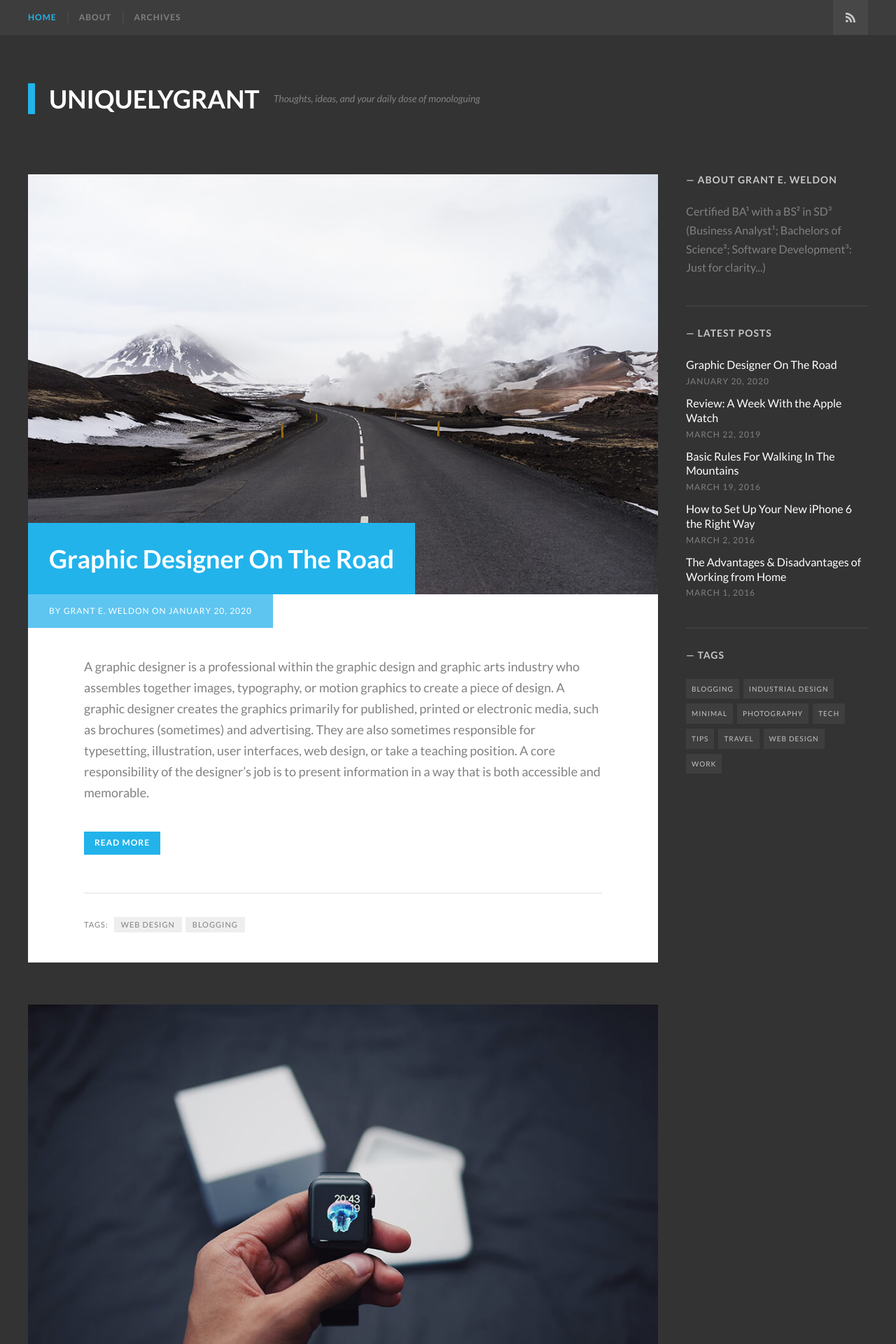
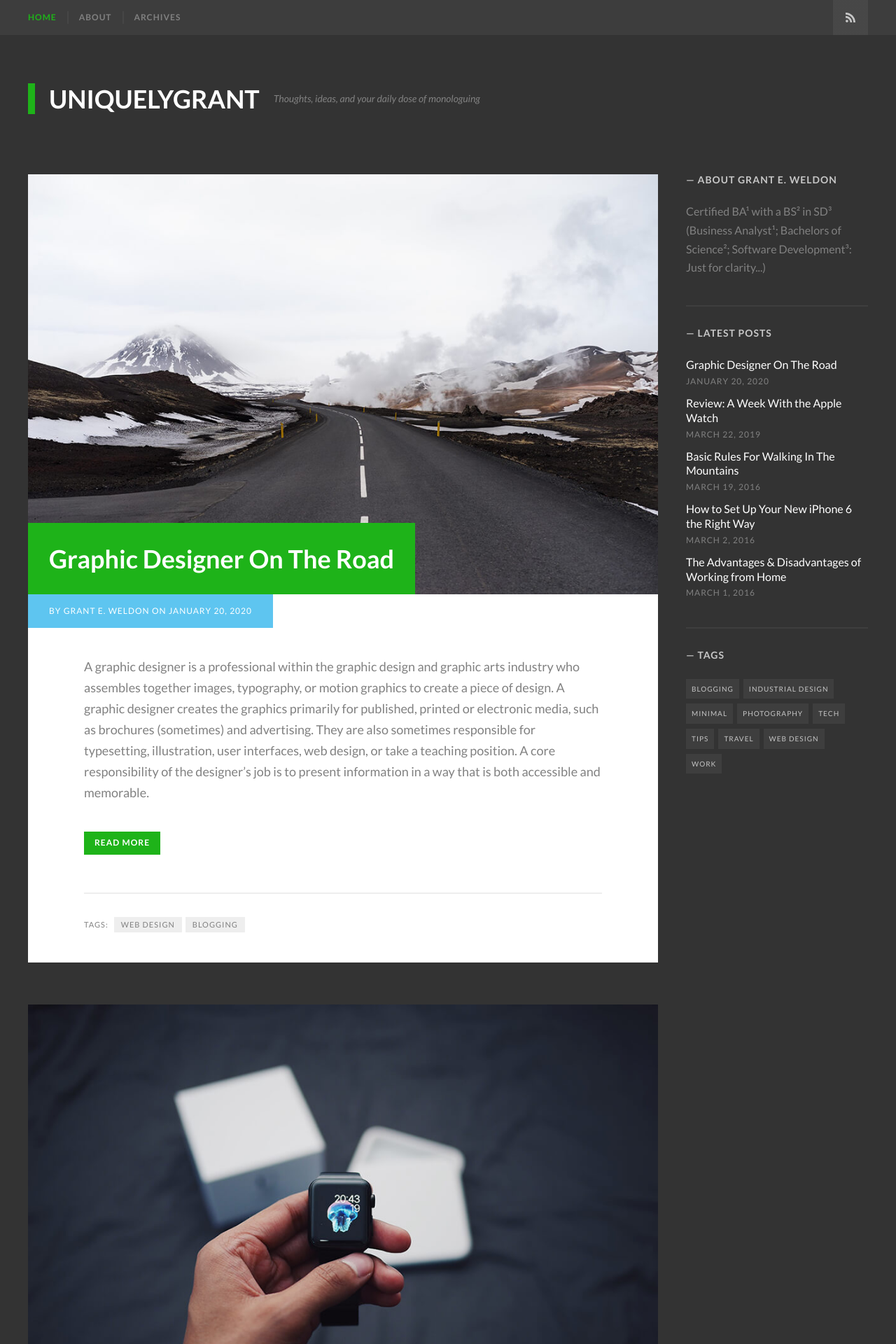
Before and after one commit to geweldon/geweldon.github.io, a Jekyll site: the page built from index.html, in a window 1280 px wide. Shown: the top 1920 px of the page at 70% size. Built offline with Jekyll 4.4.1, drawn with Linux system fonts in a browser that asks for light colours; the list of posts is cut into pages by our own code.

Commit message:
Update _variables.scss
Experimenting with different color scheme

```diff
--- a/_sass/_variables.scss
+++ b/_sass/_variables.scss
@@ -2,7 +2,7 @@
 $font-primary: 'Lato', Helvetica, sans-serif;
 
 // Colors
-$accent:      #22b3eb;
+$accent:      #1eb319;
 $accent-alt:  #5ec5f0;
 $gray-darker: #333;
 $gray-dark:   #3d3d3d;
```
